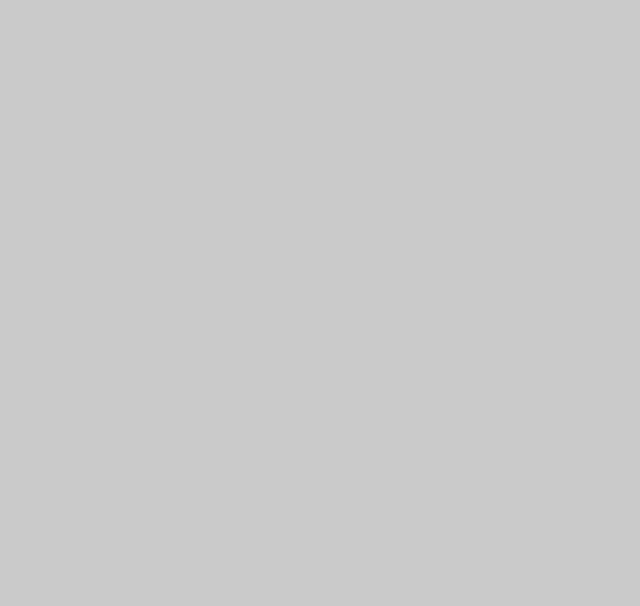
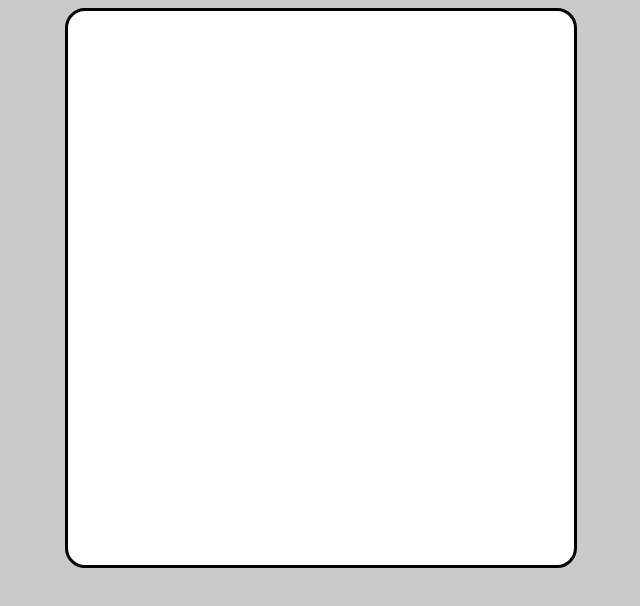
Before and after one commit to Vasya24/ahj__hw_8.1_frontend, a website built with webpack: page src/index.html in a window 1280 px wide. Shown: the whole page, without its empty margins (327-967 px from the left). Built offline with nearby package versions, Linux system fonts and the light colour scheme.

Commit message:
Layout done

```diff
--- a/src/css/style.css
+++ b/src/css/style.css
@@ -1,3 +1,16 @@
 body {
     background-color: #cacaca;
   }
+
+  #wrapper {
+    background-color: #ffffff;
+    box-sizing: border-box;
+    width: 40vw;
+    height: 70vh;
+    border: 3px solid black;
+    border-radius: 20px;
+    position: relative;
+    left: 30vw;
+    overflow-y: scroll;
+    padding: 1%;
+  }
--- a/src/index.html
+++ b/src/index.html
@@ -8,7 +8,7 @@
     <title>AHJ__HW_6.2</title>
 </head>
 <body>
-
-
+  <div id="wrapper">
+  </div>
 </body>
 </html>
--- a/webpack.config.js
+++ b/webpack.config.js
@@ -5,7 +5,7 @@ const MiniCssExtractPlugin = require('mini-css-extract-plugin');
 module.exports = {
   devtool: 'source-map',
   devServer: {
-    port: 4242,
+    port: 2000,
   },
   output: {
     path: path.resolve(__dirname, 'dist'),
```
